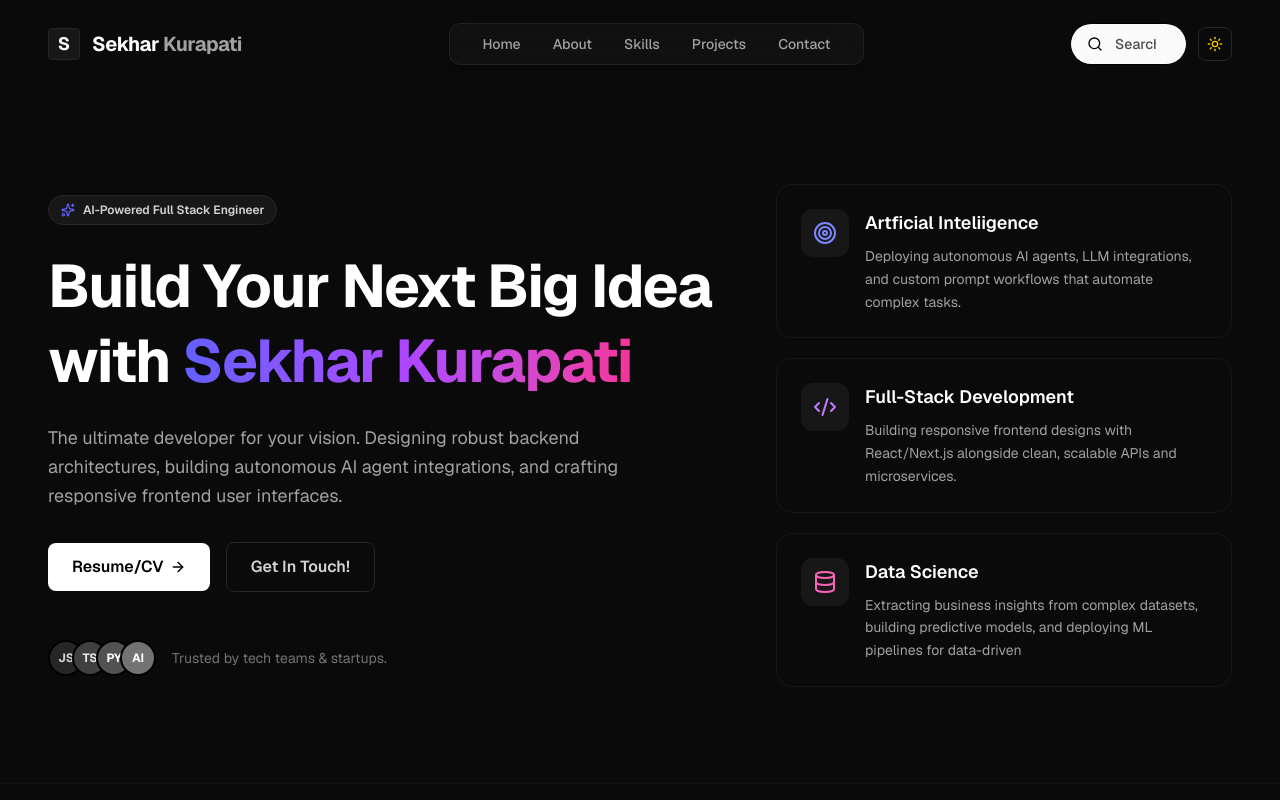
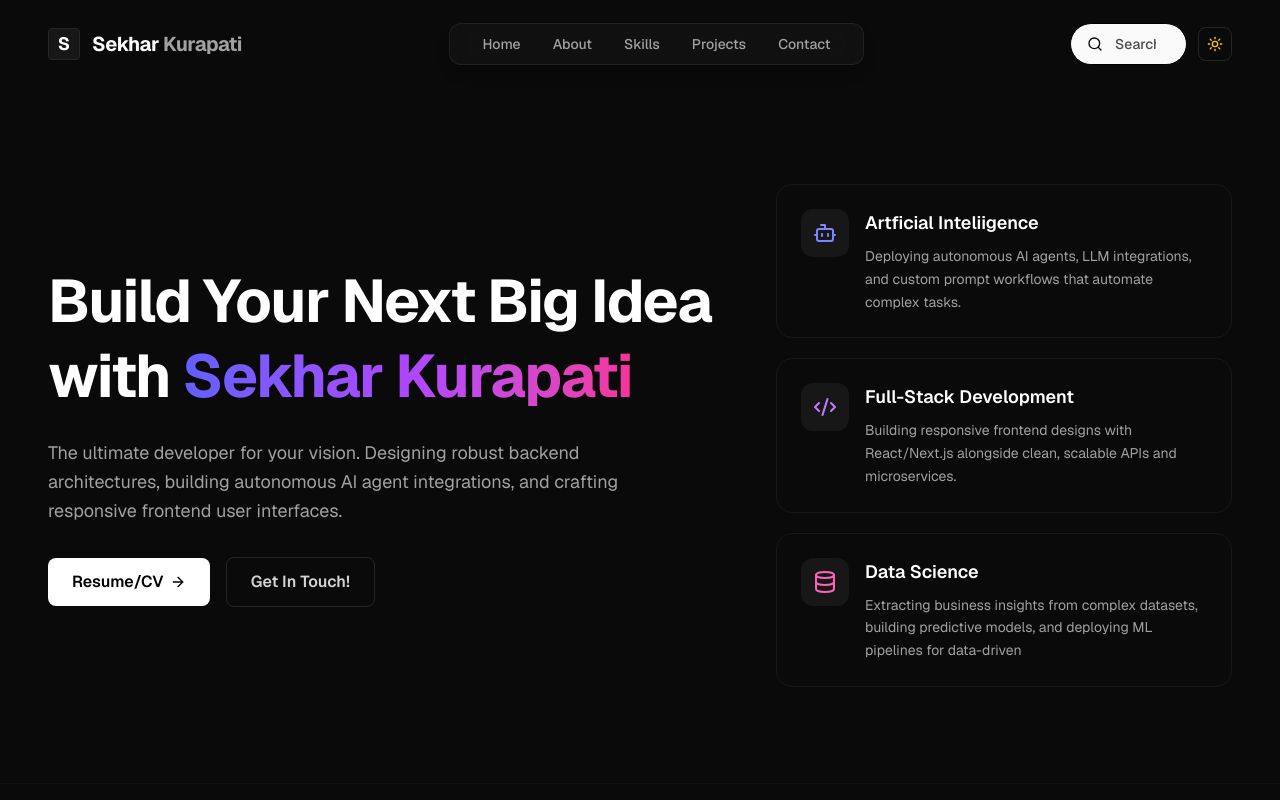
Before and after one commit to Sekhar2186/Sekhar-Kurapati, a Next.js app: page / in a window 1280 px wide. Shown: the top 800 px of the page. Built offline with nearby package versions, Linux system fonts and the light colour scheme.

Commit message:
Updated the hero section

```diff
--- a/components/sections/hero.tsx
+++ b/components/sections/hero.tsx
@@ -1,4 +1,4 @@
-import { Sparkles, ArrowRight, Target, Code2, Database } from "lucide-react";
+import { Sparkles, ArrowRight, Target, Code2, Database, Bot } from "lucide-react";
 import Link from "next/link";
 
 export default function Hero() {
@@ -9,11 +9,12 @@
                 {/* Left Column */}
                 <div className="lg:col-span-7 flex flex-col items-start text-left">
 
-                    {/* Badge */}
+                    {/* Badge
                     <div className="inline-flex items-center gap-2 px-3 py-1.5 rounded-full bg-neutral-100 dark:bg-neutral-900 border border-neutral-200 dark:border-neutral-800 text-xs font-semibold text-neutral-600 dark:text-neutral-300 mb-6">
                         <Sparkles className="h-3.5 w-3.5 text-indigo-500" />
                         <span>AI-Powered Full Stack Engineer</span>
                     </div>
+                    */}
 
                     {/* Headline */}
                     <h1 className="text-4xl md:text-6xl font-bold tracking-tight leading-tight text-neutral-900 dark:text-white max-w-2xl">
@@ -51,7 +52,7 @@
                         </Link>
                     </div>
 
-                    {/* Social Proof */}
+                    {/* Social Proof
                     <div className="mt-12 flex items-center gap-4">
                         <div className="flex -space-x-3">
                             <div className="w-9 h-9 rounded-full border-2 border-white dark:border-black bg-neutral-700 dark:bg-neutral-800 flex items-center justify-center text-xs font-bold text-neutral-300">JS</div>
@@ -63,6 +64,7 @@
                             Trusted by tech teams &amp; startups.
                         </p>
                     </div>
+                    */}
                 </div>
 
                 {/* Right Column (Stacked Cards) */}
@@ -76,7 +78,7 @@
                         shadow-sm dark:shadow-none
                         transition-all hover:translate-x-1 duration-200 group">
                         <div className="p-3 rounded-xl bg-indigo-50 dark:bg-neutral-900 text-indigo-500 dark:text-indigo-400 group-hover:bg-indigo-100 dark:group-hover:bg-indigo-950/40 transition-all">
-                            <Target className="h-6 w-6" />
+                            <Bot className="h-6 w-6" />
                         </div>
                         <div>
                             <h3 className="text-lg font-semibold text-neutral-900 dark:text-white">Artficial Inteliigence</h3>
```
